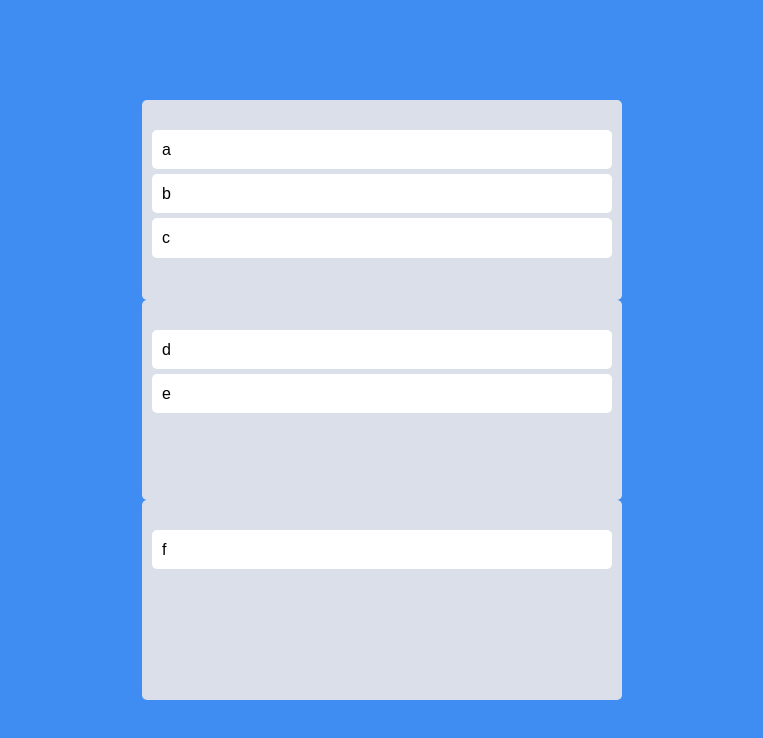
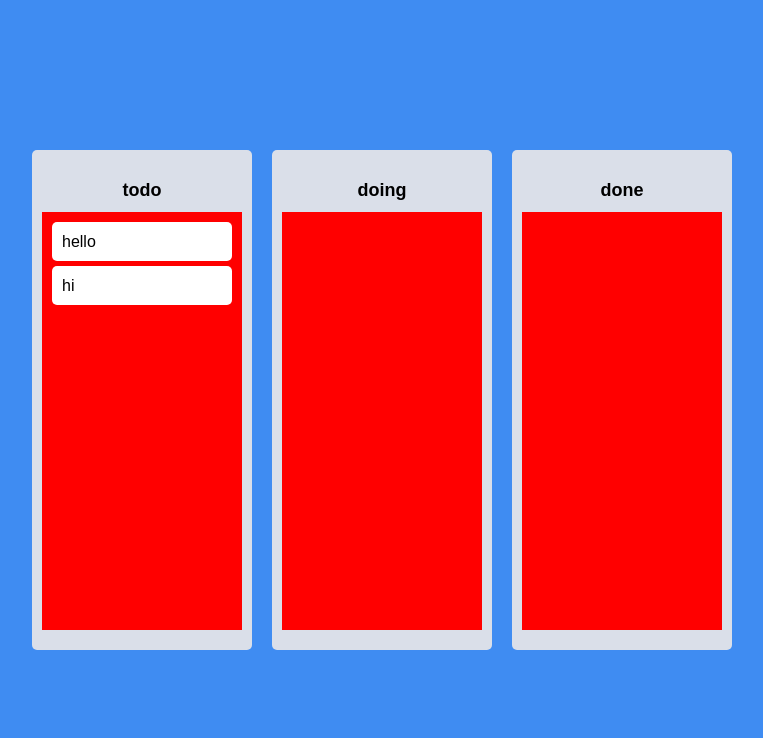
Before and after one commit to aajju/react-master-todo, a React (Create React App) app: page / in a window 1280 px wide. Shown: the top 738 px of the page, without its empty margins (258-1021 px from the left). Built offline with nearby package versions, Linux system fonts and the light colour scheme.

Commit message:
trello save

```diff
--- a/src/App.tsx
+++ b/src/App.tsx
@@ -8,11 +8,10 @@ import { useRecoilState } from "recoil";
 import styled from "styled-components";
 import { todoListState } from "./atoms";
 import Board from "./components/Board";
-import DraggableCard from "./components/DraggableCard";
 
 const Wrapper = styled.div`
   display: flex;
-  max-width: 480px;
+  max-width: 700px;
   width: 100%;
   margin: 0 auto;
   justify-content: center;
@@ -23,24 +22,49 @@ const Wrapper = styled.div`
 const Boards = styled.div`
   display: grid;
   width: 100%;
-  grid-template-columns: repeat(1, 1fr);
+  grid-template-columns: repeat(3, 1fr);
+  gap: 20px;
 `;
 
 function App() {
   const [todos, setTodos] = useRecoilState(todoListState);
 
-  Object.keys(todos).map((abc) => console.log(abc));
+  // Object.keys(todos).map((abc) => console.log(abc));
+  const onDragEnd = (event: DropResult) => {
+    console.log(event);
+    const { draggableId, source, destination } = event;
+    if (!destination) return;
+    // moved in same board
+    if (destination.droppableId === source.droppableId) {
+      setTodos((allBoards) => {
+        const copyBoard = [...allBoards[source.droppableId]];
+        const grabObj = copyBoard[source.index];
+        copyBoard.splice(source.index, 1);
+        copyBoard.splice(destination.index, 0, grabObj);
+        return {
+          ...allBoards,
+          [destination.droppableId]: copyBoard,
+        };
+      });
+    }
 
-  const onDragEnd = ({ draggableId, source, destination }: DropResult) => {
-    if (!destination) return;
-    // setTodos((oldToDos) => {
-    //   const toDosCopy = [...oldToDos];
-    //   toDosCopy.splice(source.index, 1);
-    //   toDosCopy.splice(destination?.index, 0, draggableId);
-    //   return toDosCopy;
-    // });
-    // console.log(destination);
+    // moved to another board
+    if (destination.droppableId !== source.droppableId) {
+      setTodos((allBoards) => {
+        const sourceBoard = [...allBoards[source.droppableId]];
+        const grabObj = sourceBoard[source.index];
+        const destinationBoard = [...allBoards[destination.droppableId]];
+        sourceBoard.splice(source.index, 1);
+        destinationBoard.splice(destination.index, 0, grabObj);
+        return {
+          ...allBoards,
+          [source.droppableId]: sourceBoard,
+          [destination.droppableId]: destinationBoard,
+        };
+      });
+    }
   };
+
   return (
     <DragDropContext onDragEnd={onDragEnd}>
       <Wrapper>
--- a/src/atoms.ts
+++ b/src/atoms.ts
@@ -1,14 +1,22 @@
 import { atom, selector, useSetRecoilState } from "recoil";
 
+export interface ITodo {
+  id: number;
+  todo: string;
+}
+
 interface ITodoListState {
-  [key: string]: string[];
+  [key: string]: ITodo[];
 }
 
 export const todoListState = atom<ITodoListState>({
   key: "todoListState",
   default: {
-    todo: ["a", "b", "c"],
-    doing: ["d", "e"],
-    done: ["f"],
+    todo: [
+      { id: 1, todo: "hello" },
+      { id: 2, todo: "hi" },
+    ],
+    doing: [],
+    done: [],
   },
 });
--- a/src/components/Board.tsx
+++ b/src/components/Board.tsx
@@ -1,32 +1,72 @@
 import { Droppable } from "react-beautiful-dnd";
 import styled from "styled-components";
+import { ITodo } from "../atoms";
 import DraggableCard from "./DraggableCard";
 
-const Wrapper = styled.div`
+interface IWrapperProps {
+  draggingFromThisWith: Boolean;
+  isDraggingOver: Boolean;
+}
+
+const ReturnDiv = styled.div`
+  background-color: ${(props) => props.theme.boardColor};
   padding: 20px 10px;
   padding-top: 30px;
-  background-color: ${(props) => props.theme.boardColor};
   border-radius: 5px;
-  min-height: 200px;
+  min-height: 500px;
+  display: flex;
+  flex-direction: column;
+`;
+
+const Wrapper = styled.div<IWrapperProps>`
+  background-color: ${(props) =>
+    props.isDraggingOver
+      ? props.draggingFromThisWith
+        ? "blue"
+        : "pink"
+      : "red"};
+  flex-grow: 1;
+  padding: 10px 10px;
+  transition: background-color 0.1s linear;
+`;
+
+const Title = styled.h2`
+  text-align: center;
+  font-weight: 600;
+  margin-bottom: 10px;
+  font-size: 18px;
 `;
 
 interface IBoardProps {
-  todos: string[];
+  todos: ITodo[];
   boardId: string;
 }
 
 function Board({ todos, boardId }: IBoardProps) {
   return (
+    <ReturnDiv>
+      <Title>{boardId}</Title>
       <Droppable droppableId={boardId}>
-      {(provided) => (
-        <Wrapper ref={provided.innerRef} {...provided.droppableProps}>
+        {(provided, snapshot) => (
+          <Wrapper
+            isDraggingOver={snapshot.isDraggingOver}
+            draggingFromThisWith={Boolean(snapshot.draggingFromThisWith)}
+            ref={provided.innerRef}
+            {...provided.droppableProps}
+          >
             {todos.map((todo, index) => (
-            <DraggableCard key={index} todo={todo} index={index} />
+              <DraggableCard
+                key={index}
+                todoId={todo.id}
+                todoText={todo.todo}
+                index={index}
+              />
             ))}
             {provided.placeholder}
           </Wrapper>
         )}
       </Droppable>
+    </ReturnDiv>
   );
 }
 
--- a/src/components/DraggableCard.tsx
+++ b/src/components/DraggableCard.tsx
@@ -2,28 +2,36 @@ import React from "react";
 import { Draggable } from "react-beautiful-dnd";
 import styled from "styled-components";
 
-const Card = styled.div`
+interface ICardProps {
+  isDragging: Boolean;
+}
+
+const Card = styled.div<ICardProps>`
   border-radius: 5px;
   margin-bottom: 5px;
   padding: 10px 10px;
-  background-color: ${(props) => props.theme.cardColor};
+  background-color: ${(props) =>
+    props.isDragging ? "tomato" : props.theme.cardColor};
+  box-shadow: ${(props) => (props.isDragging ? "2px 2px 2px black" : "none")};
 `;
 
 interface IDraggableCardProps {
-  todo: string;
+  todoId: number;
+  todoText: string;
   index: number;
 }
 
-function DraggableCard({ todo, index }: IDraggableCardProps) {
+function DraggableCard({ todoId, todoText, index }: IDraggableCardProps) {
   return (
-    <Draggable key={todo} index={index} draggableId={todo}>
-      {(provided) => (
+    <Draggable key={todoId} index={index} draggableId={todoId + ""}>
+      {(provided, snapshot) => (
         <Card
+          isDragging={snapshot.isDragging}
           ref={provided.innerRef}
           {...provided.draggableProps}
           {...provided.dragHandleProps}
         >
-          {todo}
+          {todoText}
         </Card>
       )}
     </Draggable>
```
Lines whose indentation alone changed are shown as unchanged.
